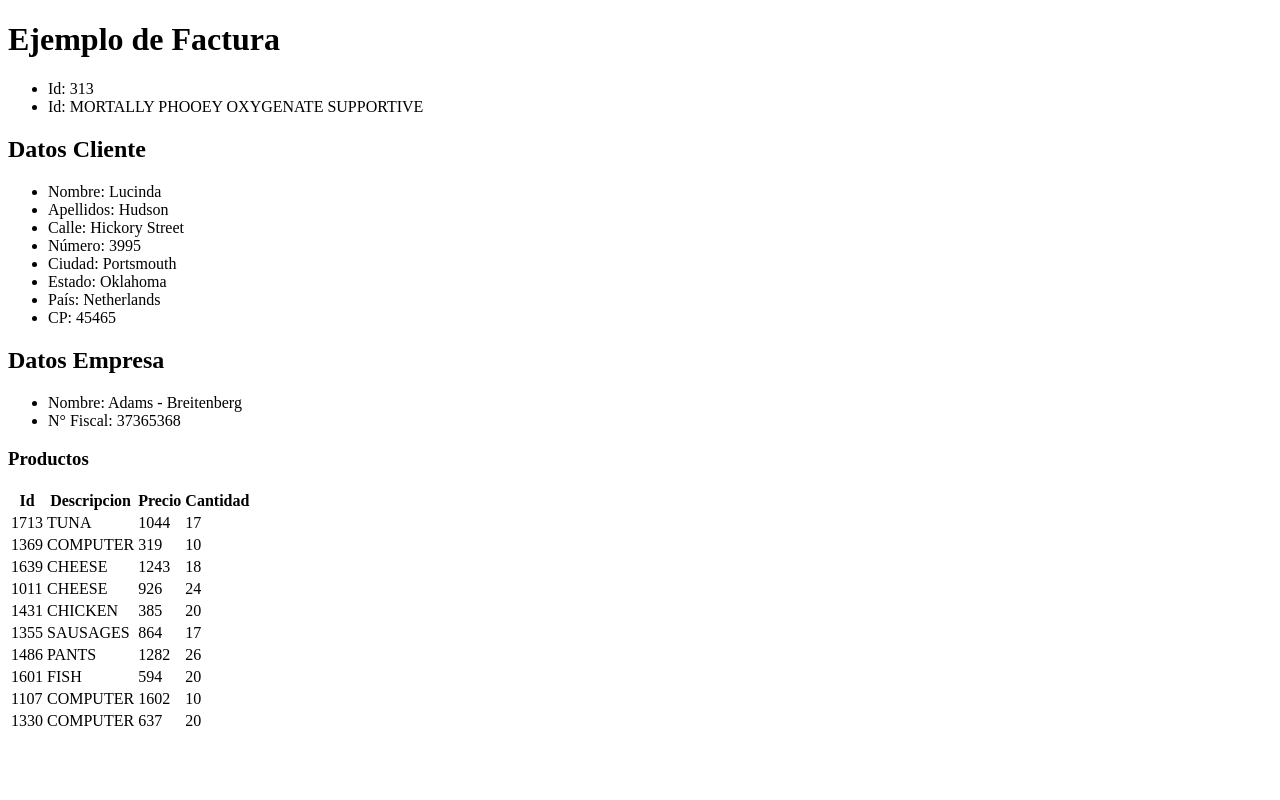
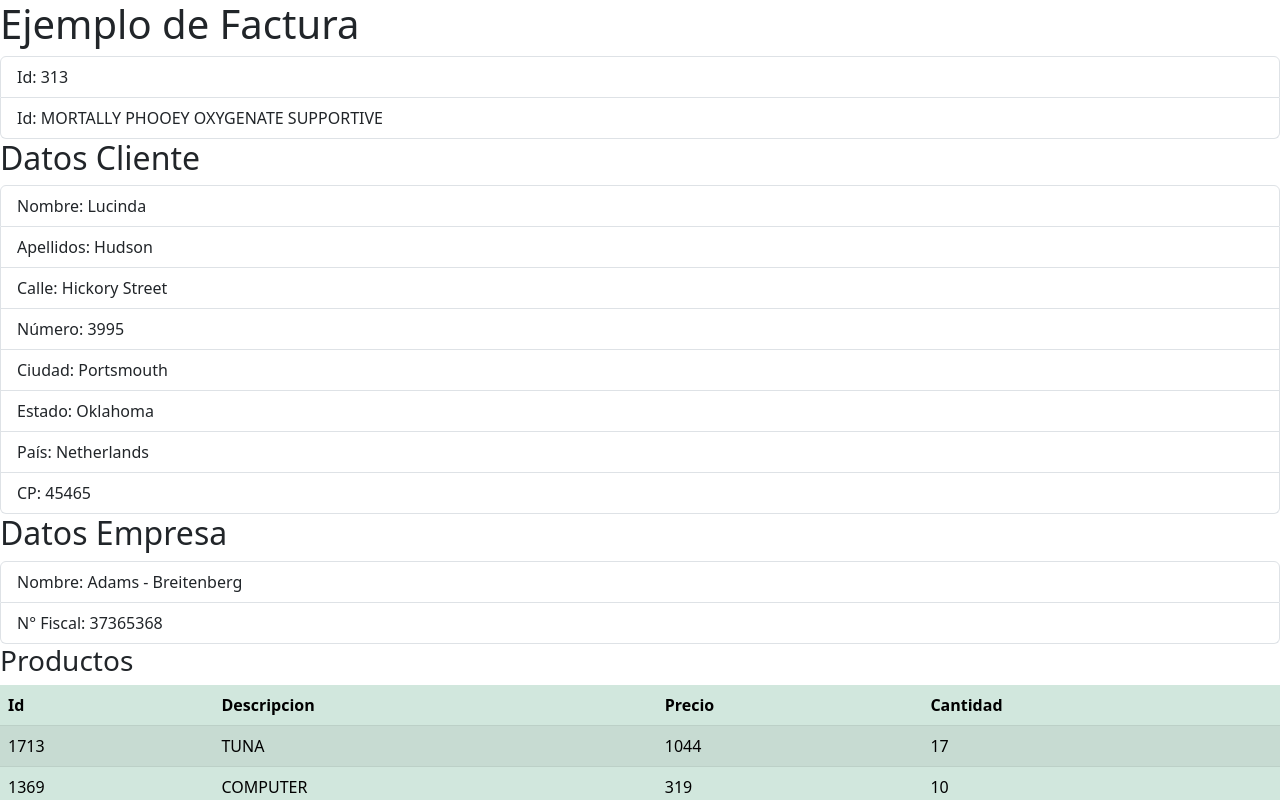
Before and after one commit to zutjmx/FacturaReactApp, a React (Vite) app: page / in a window 1280 px wide. Shown: the top 800 px of the page. Built offline with nearby package versions, Linux system fonts and the light colour scheme.

Commit message:
Se empieza a agregar estilos Bootstrap

```diff
--- a/index.html
+++ b/index.html
@@ -3,11 +3,19 @@
   <head>
     <meta charset="UTF-8" />
     <link rel="icon" type="image/svg+xml" href="/vite.svg" />
+
+    <link href="https://cdn.jsdelivr.net/npm/bootstrap@5.3.0/dist/css/bootstrap.min.css" rel="stylesheet" integrity="sha384-9ndCyUaIbzAi2FUVXJi0CjmCapSmO7SnpJef0486qhLnuZ2cdeRhO02iuK6FUUVM" crossorigin="anonymous">
+
     <meta name="viewport" content="width=device-width, initial-scale=1.0" />
     <title>Vite + React</title>
   </head>
   <body>
     <div id="root"></div>
     <script type="module" src="/src/main.jsx"></script>
+
+    <script src="https://cdn.jsdelivr.net/npm/bootstrap@5.3.0/dist/js/bootstrap.bundle.min.js" integrity="sha384-geWF76RCwLtnZ8qwWowPQNguL3RmwHVBC9FhGdlKrxdiJJigb/j/68SIy3Te4Bkz" crossorigin="anonymous"></script>
+    <script src="https://cdn.jsdelivr.net/npm/@popperjs/core@2.11.8/dist/umd/popper.min.js" integrity="sha384-I7E8VVD/ismYTF4hNIPjVp/Zjvgyol6VFvRkX/vR+Vc4jQkC+hVqc2pM8ODewa9r" crossorigin="anonymous"></script>
+    <script src="https://cdn.jsdelivr.net/npm/bootstrap@5.3.0/dist/js/bootstrap.min.js" integrity="sha384-fbbOQedDUMZZ5KreZpsbe1LCZPVmfTnH7ois6mU1QK+m14rQ1l2bGBq41eYeM/fS" crossorigin="anonymous"></script>
+
   </body>
 </html>
--- a/src/components/FacturaApp.jsx
+++ b/src/components/FacturaApp.jsx
@@ -9,28 +9,28 @@ export const FacturaApp = () => {
     return (
         <>
             <h1>Ejemplo de Factura</h1>
-            <ul>
-                <li>Id: {id}</li>
-                <li>Id: {descripcion}</li>
+            <ul className="list-group">
+                <li className="list-group-item">Id: {id}</li>
+                <li className="list-group-item">Id: {descripcion}</li>
             </ul>
             <h2>Datos Cliente</h2>
-            <ul>
-                <li>Nombre: {nombre}</li>
-                <li>Apellidos: {apellidos}</li>
-                <li>Calle: {calle}</li>
-                <li>Número: {numero}</li>
-                <li>Ciudad: {ciudad}</li>
-                <li>Estado: {estado}</li>
-                <li>País: {pais}</li>
-                <li>CP: {cp}</li>
+            <ul className="list-group">
+                <li className="list-group-item">Nombre: {nombre}</li>
+                <li className="list-group-item">Apellidos: {apellidos}</li>
+                <li className="list-group-item">Calle: {calle}</li>
+                <li className="list-group-item">Número: {numero}</li>
+                <li className="list-group-item">Ciudad: {ciudad}</li>
+                <li className="list-group-item">Estado: {estado}</li>
+                <li className="list-group-item">País: {pais}</li>
+                <li className="list-group-item">CP: {cp}</li>
             </ul>
             <h2>Datos Empresa</h2>
-            <ul>
-                <li>Nombre: {empresa.nombre}</li>
-                <li>N° Fiscal: {empresa.numeroFiscal}</li>
+            <ul className="list-group">
+                <li className="list-group-item">Nombre: {empresa.nombre}</li>
+                <li className="list-group-item">N° Fiscal: {empresa.numeroFiscal}</li>
             </ul>
             <h3>Productos</h3>
-            <table>
+            <table className="table table-success table-striped">
                 <thead>
                     <tr>
                         <th>Id</th>
```
